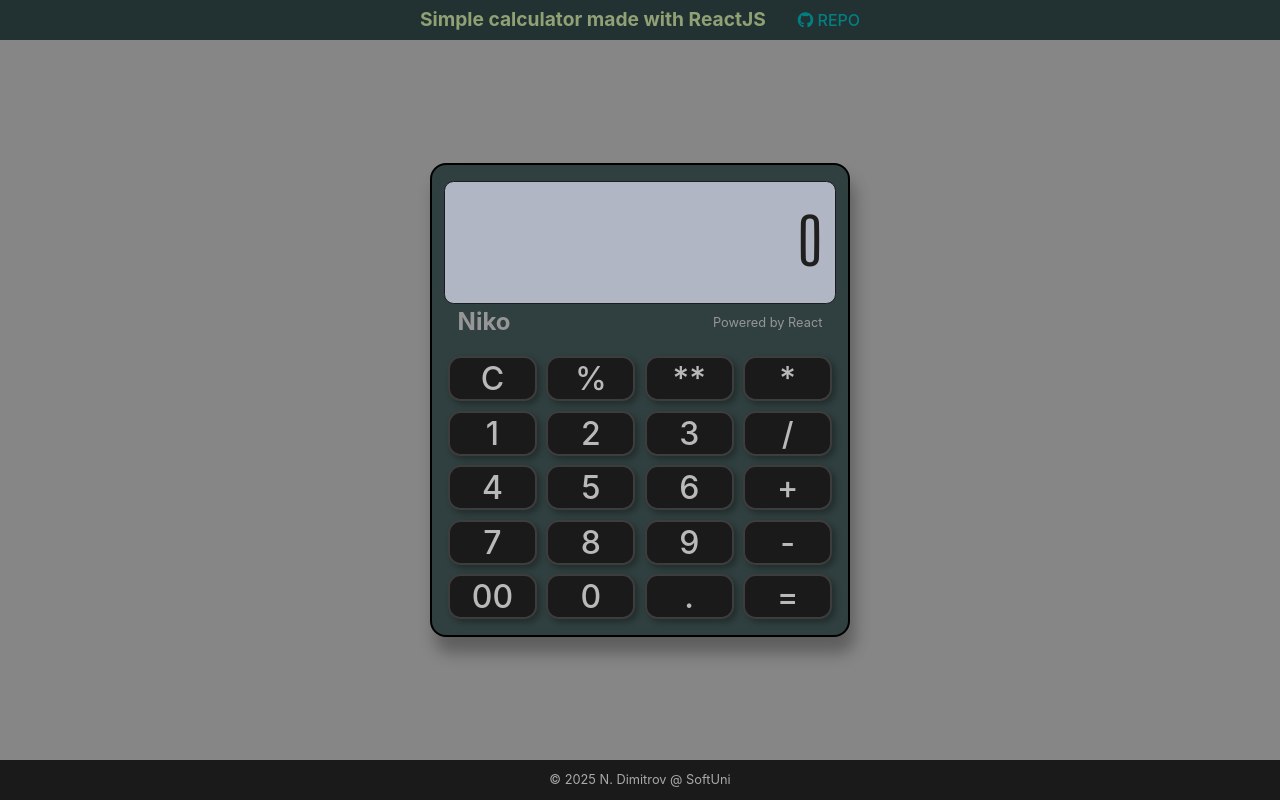
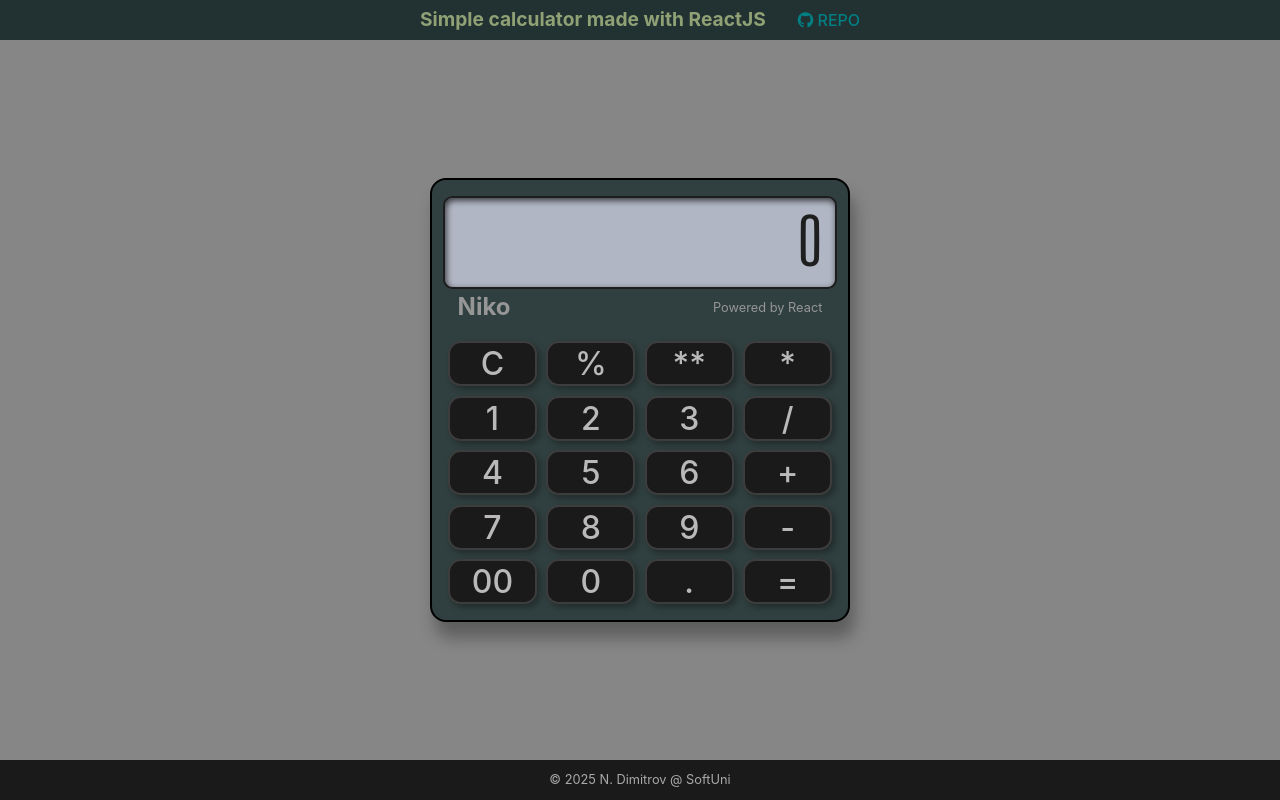
Before and after one commit to nikolay-st-d/calculator-react, a React (Vite) app: page / in a window 1280 px wide. Built offline with nearby package versions, Linux system fonts and the light colour scheme.

Commit message:
Fix: corrected the display line height and added inset shadow

```diff
--- a/src/App.css
+++ b/src/App.css
@@ -59,14 +59,16 @@ footer {
   display: block;
   width: 95%;
   font-family: 'Big Shoulders Display', sans-serif;
+  line-height: 1;
   font-size: 4em;
   font-weight: 500;
   text-align: right;
   color: rgb(31, 31, 31);
   padding: 0.2em;
   background-color: rgb(177, 182, 196);
-  border: 1px solid rgb(29, 29, 29);
+  border: 2px solid rgb(29, 29, 29);
   border-radius: 0.15em;
+  box-shadow: 0.02em 0.04em 0.1em rgba(0, 0, 0, 0.7) inset;
 }
 
 .branding {
```
